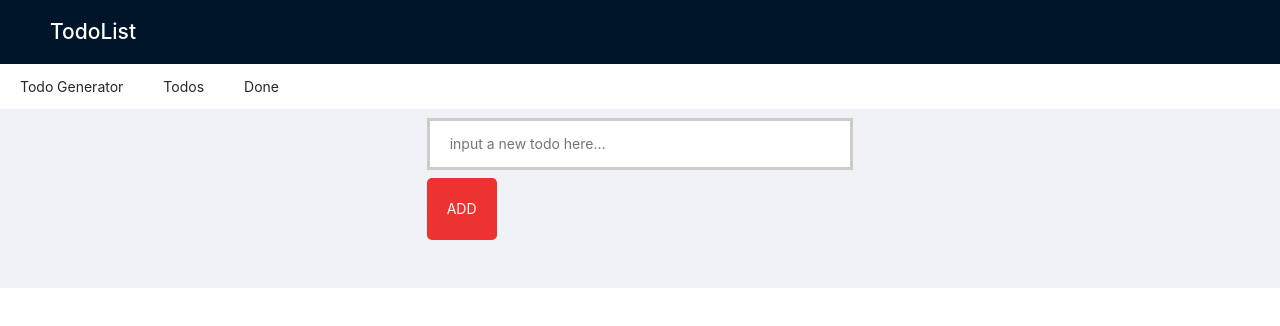
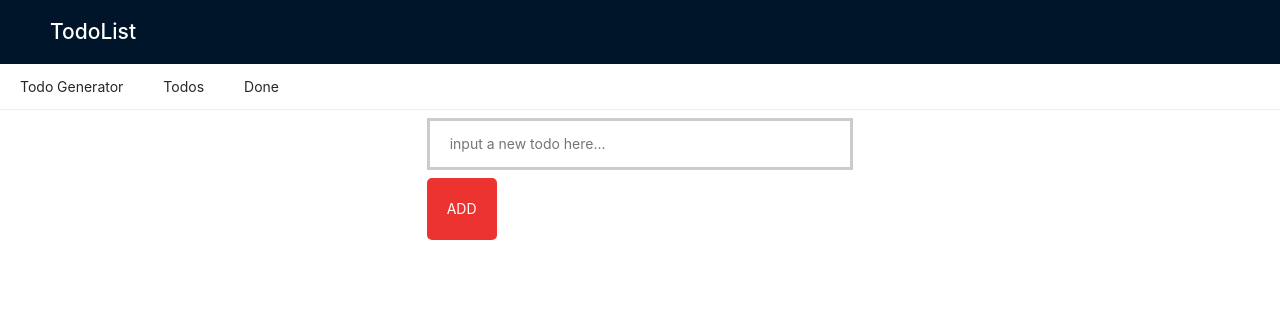
Before and after one commit to reyesha/to-do-list, a React (Create React App) app: page / in a window 1280 px wide. Shown: the top 326 px of the page. Built offline with nearby package versions, Linux system fonts and the light colour scheme; no server answers.

Commit message:
[TodoList][Christian & Hannah] css: fix background color

```diff
--- a/src/App.css
+++ b/src/App.css
@@ -38,6 +38,9 @@ ul {
   margin: 0;
 }
 
+.bgWhite {
+  background-color: white;
+}
 .todoList {
   border: 1px solid #ddd;
   margin-top: -1px;
--- a/src/components/TodoItem.js
+++ b/src/components/TodoItem.js
@@ -17,7 +17,6 @@ class TodoItem extends Component {
     }
 
     toLineThrough = () => {
-
         // this.props.toggleTodo()
         toggleTodo(this.props.todo).then(response => {
             const doesClick = this.state.strike;
@@ -31,7 +30,7 @@ class TodoItem extends Component {
     render() {
         return (
             <React.Fragment>
-                <li onClick={this.toLineThrough} style={{ textDecoration: this.state.strike ? 'line-through' : 'none' }} className="todoList">{this.props.todo.text}<span className="close" onClick={() => this.deleteToDo(this.props.todo.id)}>&times;</span></li>
+                <li onClick={this.toLineThrough} style={{ textDecoration: this.props.todo.done ? 'line-through' : 'none' }} className="todoList">{this.props.todo.text}<span className="close" onClick={() => this.deleteToDo(this.props.todo.id)}>&times;</span></li>
             </React.Fragment>
         );
     }
--- a/src/components/TodoList.js
+++ b/src/components/TodoList.js
@@ -13,7 +13,7 @@ class TodoList extends Component {
             <div>
                 <Layout>
                     <Header ><h1 style={{color: 'white'}}>TodoList</h1></Header>
-                    <Content>
+                    <Content className="bgWhite">
                         <BrowserRouter>
                             <Menu mode="horizontal">
                                 <Menu.Item key="todo">
@@ -35,7 +35,7 @@ class TodoList extends Component {
                             </Switch>
                         </BrowserRouter>
                     </Content>
-                    <Footer></Footer>
+                    <Footer className="bgWhite"></Footer>
                 </Layout>
 
 
```
